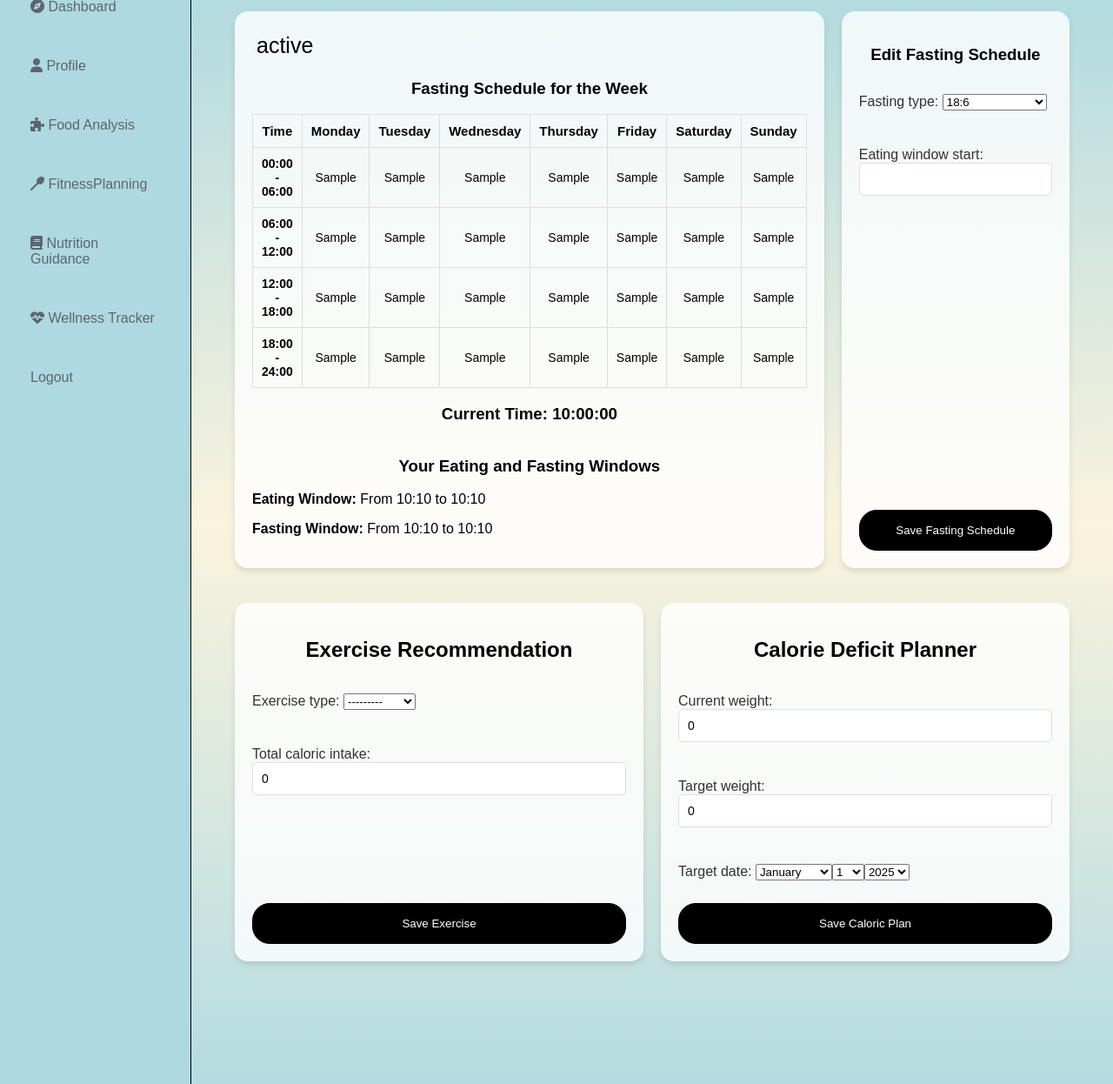
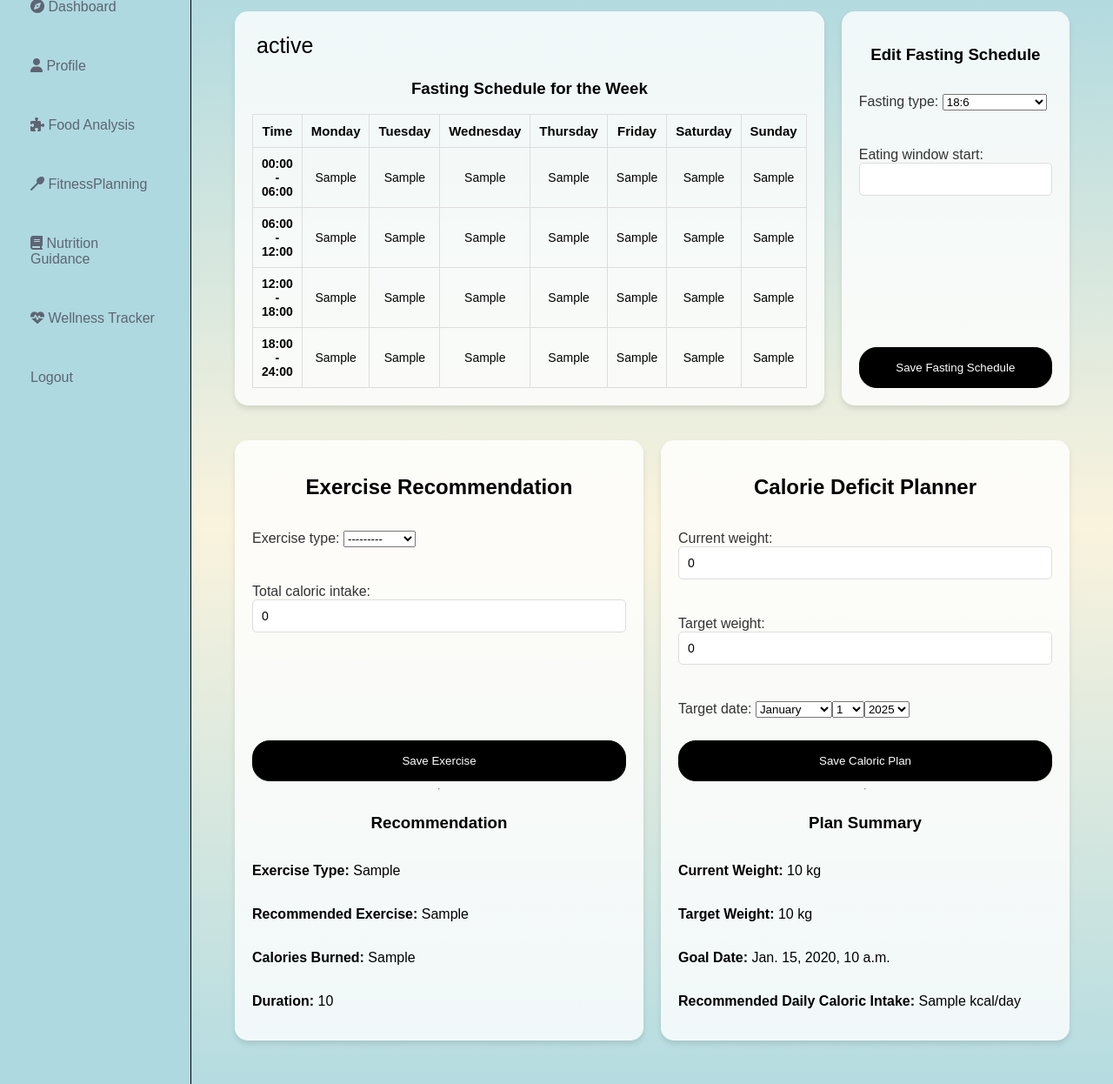
Before and after one commit to marybarbiebarrion/FitCheckApp, a Django app: template FitnessPlanning/templates/dashboard.html in a window 1280 px wide. Shown: the part 91-1337 px from the top of the page at 87% size. Run offline with Django 5.2, Linux system fonts and the light colour scheme; tables that the repository leaves empty hold one stand-in row (values such as "Sample post"); the template is opened without the code that fills it: values that come from a table or form of the project are taken from there, most other values are stand-ins (such as "Sample title", 1, 10 or a date in 2020); some libraries are stand-ins or nearby versions.

Commit message:
added visual representation for the output

```diff
--- a/FitnessPlanning/templates/dashboard.html
+++ b/FitnessPlanning/templates/dashboard.html
@@ -6,7 +6,7 @@
   <div class="section">
     <div class="half">
       {% if window_status %}
-        <h4>{{ window_status }}</h4>
+        <h4>{{ window_status }} </h4>
       {% endif %}
       <h3>Fasting Schedule for the Week</h3>
       <table class="table table-bordered">
@@ -65,17 +65,6 @@
           </tr>
         </tbody>
       </table>
-
-
-<div class="current-time">
-  <h3>Current Time: {{ current_time|date:"H:i:s" }}</h3>
-</div>
-
-<div class="window-info">
-  <h3>Your Eating and Fasting Windows</h3>
-  <p><strong>Eating Window:</strong> From {{ eating_window_start|date:"H:i" }} to {{ eating_window_end|date:"H:i" }}</p>
-  <p><strong>Fasting Window:</strong> From {{ fasting_window_start|date:"H:i" }} to {{ fasting_window_end|date:"H:i" }}</p>
-</div>
     </div>
 
     <div class="half">
@@ -96,6 +85,24 @@
         {{ exercise_form.as_p }}
         <button type="submit" name="exercise-submit">Save Exercise</button>
       </form>
+
+      {% if exercise_result %}
+        <hr>
+        <h3>Recommendation</h3>
+        <p><strong>Exercise Type:</strong> {{ exercise_result.exercise_type }}</p>
+        <p><strong>Recommended Exercise:</strong> {{ exercise_result.recommended_exercise }}</p>
+        <p><strong>Calories Burned:</strong> {{ exercise_result.calories_burned }}</p>
+        <p><strong>Duration:</strong> {{ exercise_result.duration }}</p>
+      {% endif %}
+
+      <!-- <h4>Previous Exercise Entries</h4>
+      <ul>
+        {% for entry in exercise_entries %}
+          <li>{{ entry.recommended_exercise }} — {{ entry.duration }} — {{ entry.calories_burned }} kcal</li>
+        {% empty %}
+          <li>No previous exercise recommendations.</li>
+        {% endfor %}
+      </ul> -->
     </div>
 
     <div class="half">
@@ -105,6 +112,27 @@
         {{ deficit_form.as_p }}
         <button type="submit" name="deficit-submit">Save Caloric Plan</button>
       </form>
+
+      {% if deficit_result %}
+        <hr>
+        <h3>Plan Summary</h3>
+        <p><strong>Current Weight:</strong> {{ deficit_result.current_weight }} kg</p>
+        <p><strong>Target Weight:</strong> {{ deficit_result.target_weight }} kg</p>
+        <p><strong>Goal Date:</strong> {{ deficit_result.target_date }}</p>
+        <p><strong>Recommended Daily Caloric Intake:</strong> {{ deficit_result.daily_caloric_intake }} kcal/day</p>
+      {% endif %}
+
+      <!-- <h4>Previous Calorie Plans</h4>
+      <ul>
+        {% for entry in deficit_entries %}
+          <li>
+            {{ entry.start_date }}: {{ entry.current_weight }} kg → {{ entry.target_weight }} kg by {{ entry.target_date }}
+            — {{ entry.daily_caloric_intake }} kcal/day
+          </li>
+        {% empty %}
+          <li>No previous plans.</li>
+        {% endfor %} -->
+      <!-- </ul> -->
     </div>
   </div>
 </div>
```
